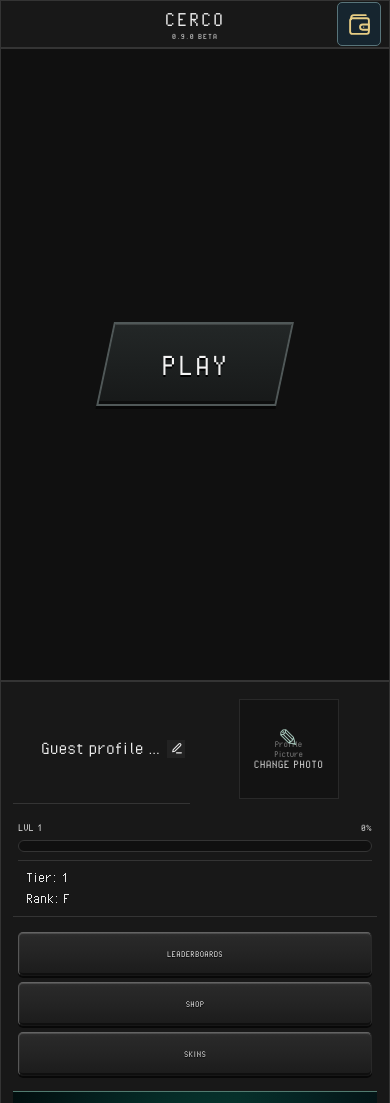
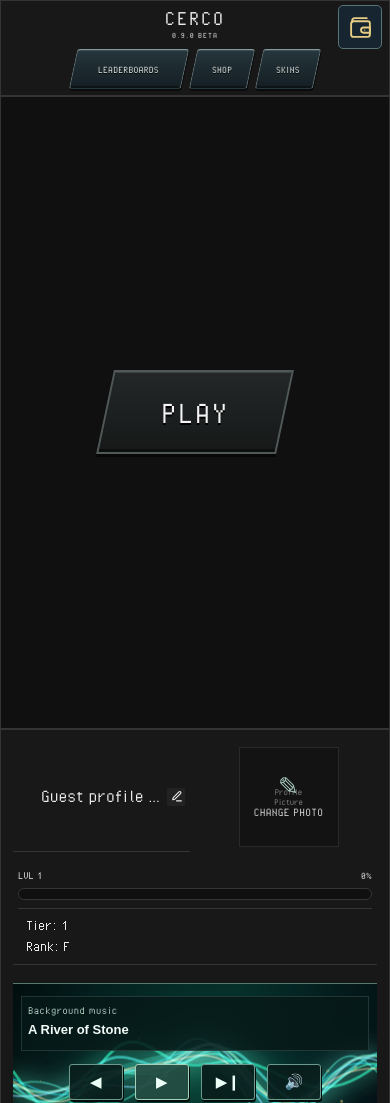
Before and after one commit to Atanatus/cerco, a website: page index.html in a window 390 px wide. Shown: the top 1103 px of the page. Drawn offline with Linux system fonts and the light colour scheme; no server answers.

Commit message:
feat(ui): move global navigation into header and raise music player

```diff
--- a/index.html
+++ b/index.html
@@ -10,9 +10,11 @@
   <link rel="stylesheet" href="./src/css/music-player.css">
   <link rel="stylesheet" href="./src/css/cosmetics.css">
   <link rel="stylesheet" href="./src/css/ui-op50.css">
+  <link rel="stylesheet" href="./src/css/ui-op52.css">
   <script src="./src/js/guest-profile.js" defer></script>
   <script src="./src/js/economy-client.js" defer></script>
   <script src="./src/js/ui-op50.js" defer></script>
+  <script src="./src/js/ui-op52.js" defer></script>
   <script src="./src/js/main.js" defer></script>
 </head>
 <body>
--- /dev/null
+++ b/src/css/ui-op52.css
@@ -0,0 +1,226 @@
+/* ========================================================
+   CERCO OP52 — GLOBAL HEADER NAVIGATION
+   Original navigation nodes, no duplicated controls.
+   ======================================================== */
+
+/* Keep the central CERCO identity independent of navigation. */
+.header {
+  position: relative;
+}
+
+.header .cerco-global-nav {
+  position: absolute;
+  top: 50%;
+  left: 16px;
+  right: auto;
+  transform: translateY(-50%);
+
+  display: flex;
+  flex-direction: row;
+  align-items: center;
+  justify-content: flex-start;
+  align-content: normal;
+
+  flex: 0 0 auto;
+  width: max-content;
+  height: 36px;
+  min-width: 0;
+  min-height: 0;
+  max-height: none;
+
+  gap: 10px;
+  margin: 0;
+  padding: 0;
+
+  overflow: visible;
+  border: 0;
+  background: transparent;
+  box-shadow: none;
+}
+
+.header .cerco-global-nav > button {
+  position: relative;
+
+  display: flex;
+  align-items: center;
+  justify-content: center;
+
+  flex: 0 0 auto;
+  align-self: center;
+  justify-self: auto;
+
+  width: auto;
+  height: 36px;
+  min-height: 36px;
+  max-height: 36px;
+  margin: 0;
+  padding: 0 13px;
+
+  border: 1px solid #62757a;
+  border-top-color: #82989b;
+  border-bottom-color: #26383d;
+  border-radius: 3px;
+
+  background: linear-gradient(
+    180deg,
+    #26373d 0%,
+    #1c292e 52%,
+    #141f24 100%
+  );
+
+  color: #eef5f3;
+  font: 400 13px/1 var(--cerco-font);
+  letter-spacing: .025em;
+  white-space: nowrap;
+
+  transform: skewX(-12deg);
+  transform-origin: center;
+
+  overflow: visible;
+  cursor: pointer;
+  text-shadow: 0 1px #000;
+
+  box-shadow:
+    inset 0 1px #ffffff20,
+    inset 0 -2px #0006,
+    1px 2px #0008;
+
+  transition:
+    background 120ms ease,
+    border-color 120ms ease,
+    box-shadow 120ms ease,
+    transform 90ms ease;
+}
+
+.header .cerco-global-nav > button:nth-child(1) {
+  min-width: 128px;
+}
+
+.header .cerco-global-nav > button:nth-child(2),
+.header .cerco-global-nav > button:nth-child(3) {
+  min-width: 66px;
+}
+
+/* Counter-skew the labels to keep text perfectly readable. */
+.header .cerco-global-nav .cerco-nav-label {
+  display: block;
+  transform: skewX(12deg);
+  white-space: nowrap;
+  pointer-events: none;
+}
+
+.header .cerco-global-nav > button:hover {
+  background: linear-gradient(
+    180deg,
+    #344e52,
+    #25383e
+  );
+  border-color: #a8c9c1;
+  color: #ffffff;
+}
+
+.header .cerco-global-nav > button:active {
+  transform: skewX(-12deg) translateY(2px);
+  background: #122027;
+  box-shadow: inset 0 2px 5px #0009;
+}
+
+.header .cerco-global-nav > button:focus-visible {
+  outline: 2px solid #d8e9bc;
+  outline-offset: 3px;
+}
+
+/* The original right-column navigation no longer occupies space. */
+/* The music player now follows the player's statistics naturally. */
+.player-panel .music-player {
+  margin-top: 8px;
+  align-self: start;
+}
+
+/* At narrow widths the navigation gets its own header row.
+   The logo remains centered and the wallet remains on the right. */
+@media (max-width: 680px) {
+  .app {
+    grid-template-rows:
+      96px
+      minmax(540px, 75vh)
+      auto
+      minmax(520px, 65vh)
+      32px;
+  }
+
+  .header .cerco-header-brand {
+    position: absolute;
+    top: 5px;
+    left: 50%;
+    transform: translateX(-50%);
+    font-size: 23px;
+  }
+
+  .header .cerco-wallet-trigger {
+    top: 4px;
+    right: 7px;
+    transform: none;
+  }
+
+  .header .cerco-global-nav {
+    top: auto;
+    bottom: 6px;
+    left: 10px;
+    right: 10px;
+    transform: none;
+
+    display: flex;
+    justify-content: center;
+
+    width: auto;
+    height: 40px;
+    gap: 10px;
+  }
+
+  .header .cerco-global-nav > button {
+    height: 40px;
+    min-height: 40px;
+    max-height: 40px;
+    padding: 0 10px;
+    font-size: 12px;
+  }
+}
+
+@media (max-width: 420px) {
+  .header .cerco-global-nav {
+    gap: 8px;
+  }
+
+  .header .cerco-global-nav > button {
+    font-size: 11px;
+    padding: 0 8px;
+  }
+
+  .header .cerco-global-nav > button:nth-child(1) {
+    min-width: 112px;
+  }
+
+  .header .cerco-global-nav > button:nth-child(2),
+  .header .cerco-global-nav > button:nth-child(3) {
+    min-width: 58px;
+  }
+}
+
+@media (pointer: coarse) {
+  .header .cerco-global-nav {
+    height: 44px;
+  }
+
+  .header .cerco-global-nav > button {
+    height: 44px;
+    min-height: 44px;
+    max-height: 44px;
+  }
+}
+
+@media (prefers-reduced-motion: reduce) {
+  .header .cerco-global-nav > button {
+    transition: none;
+  }
+}
--- /dev/null
+++ b/src/js/ui-op52.js
@@ -0,0 +1,52 @@
+/* CERCO OP52 — Move existing navigation to the header. */
+(() => {
+  'use strict';
+
+  const header = document.querySelector('.app > .header');
+  const panel = document.querySelector('.player-panel');
+  const brand = header?.querySelector('.cerco-header-brand');
+  const wallet = header?.querySelector('#cosmetic-wallet-open');
+  const nav = panel?.querySelector(':scope > .player-navigation');
+  const music = panel?.querySelector('#music-player');
+
+  if (!header || !panel || !brand || !wallet || !nav || !music) {
+    throw new Error('[CERCO OP52] Expected UI components missing.');
+  }
+
+  const buttons = Array.from(nav.children);
+  const expected = [
+    ['leaderboard', 'LEADERBOARDS'],
+    ['shop', 'SHOP'],
+    ['settings', 'SKINS']
+  ];
+
+  if (buttons.length !== expected.length ||
+      buttons.some((button, i) =>
+        button.tagName !== 'BUTTON' ||
+        button.dataset.panel !== expected[i][0] ||
+        button.textContent.trim() !== expected[i][1])) {
+    throw new Error('[CERCO OP52] Navigation structure changed.');
+  }
+
+  // Keep the original button nodes, attributes and event listeners.
+  // The spans only counteract the button's parallelogram skew.
+  buttons.forEach(button => {
+    const label = document.createElement('span');
+    label.className = 'cerco-nav-label';
+    label.textContent = button.textContent.trim();
+    button.replaceChildren(label);
+  });
+
+  nav.classList.add('cerco-global-nav');
+  nav.setAttribute('aria-label', 'Global navigation');
+
+  // The same nav node is moved, never cloned.
+  header.insertBefore(nav, brand);
+
+  if (nav.parentElement !== header ||
+      panel.querySelector('.player-navigation')) {
+    throw new Error('[CERCO OP52] Navigation relocation failed.');
+  }
+
+  document.documentElement.dataset.cercoNav = 'header';
+})();
```
Also changed, not shown: tests/browser-smoke.cjs (+75 -0 lines).
